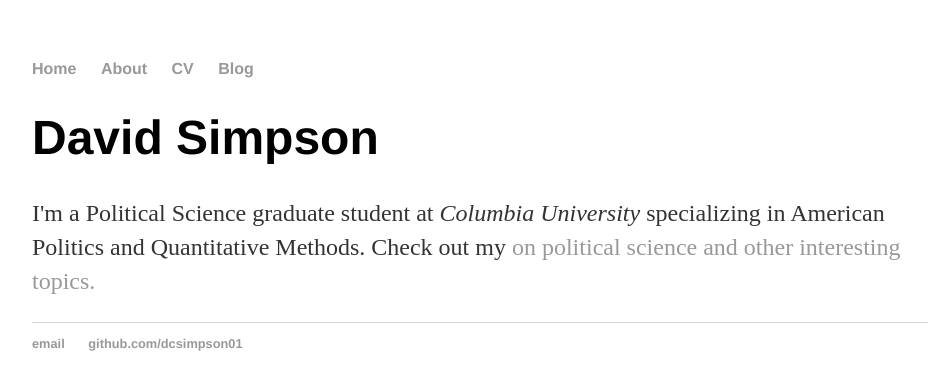
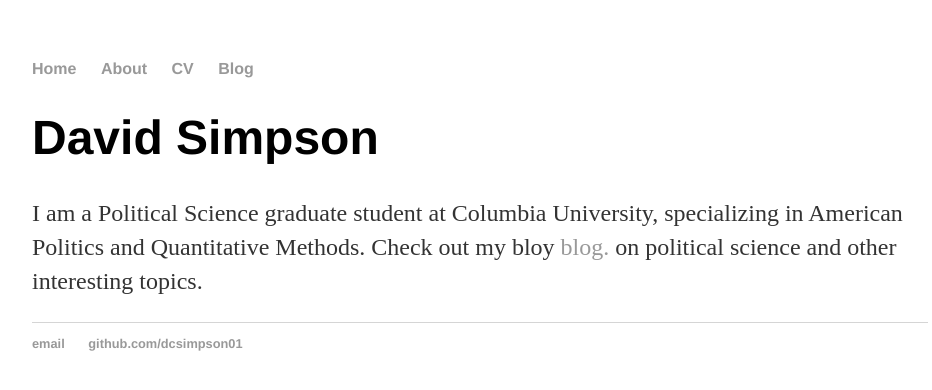
Before and after one commit to dcsimpson01/dcsimpson01.github.io, a Jekyll site: the page built from index.html, in a window 1280 px wide. Shown: the top 390 px of the page, without its empty margins (160-1092 px from the left). Built offline with Jekyll 4.4.1, drawn with Linux system fonts in a browser that asks for light colours.

Commit message:
Update index.html

```diff
--- a/index.html
+++ b/index.html
@@ -4,5 +4,5 @@ title: David Simpson
 ---
 <div class="blurb">
 	<h1>David Simpson</h1>
-	<p> I'm a Political Science graduate student at <em>Columbia University</em> specializing in American Politics and Quantitative Methods. Check out my <a href="/blog">on political science and other interesting topics.</a></p>
+	<p> I am a Political Science graduate student at Columbia University, specializing in American Politics and Quantitative Methods. Check out my bloy <a href="/blog"> blog.</a> on political science and other interesting topics.</p>
 </div><!-- /.blurb -->
```
